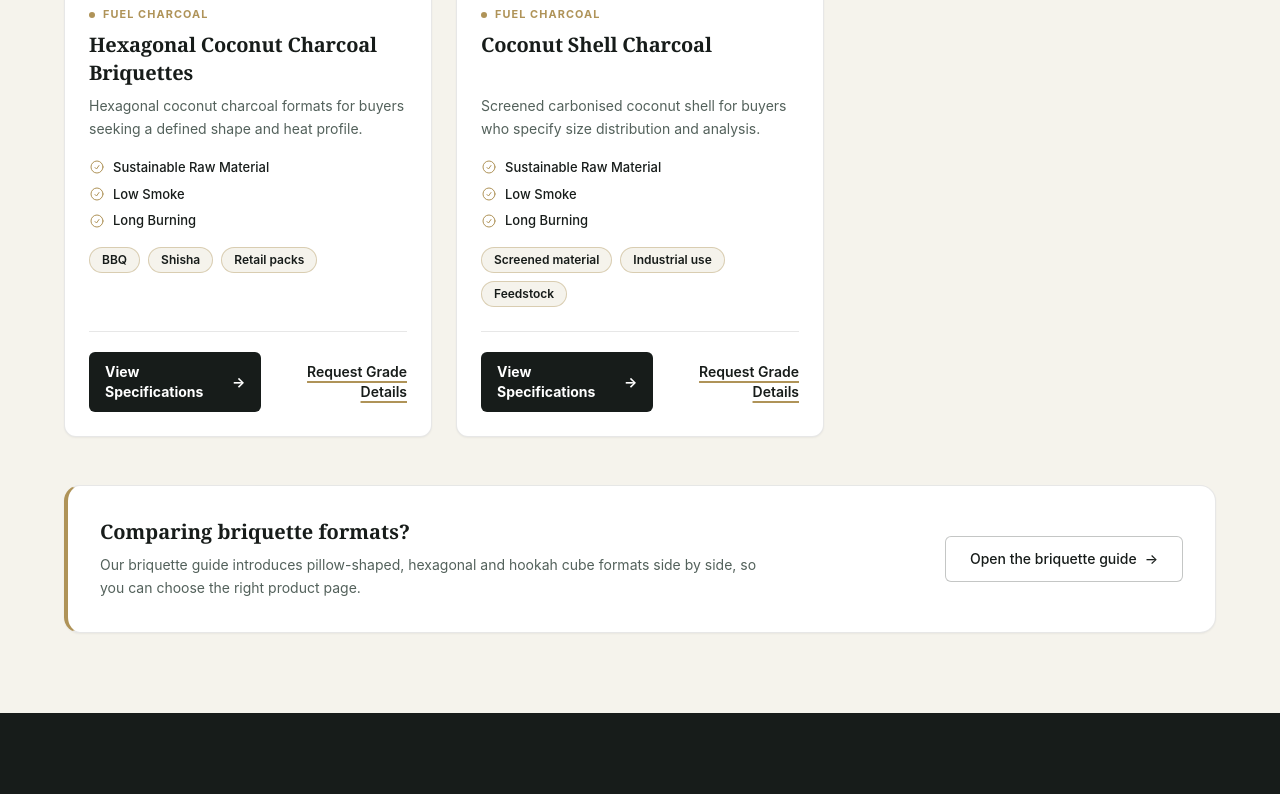
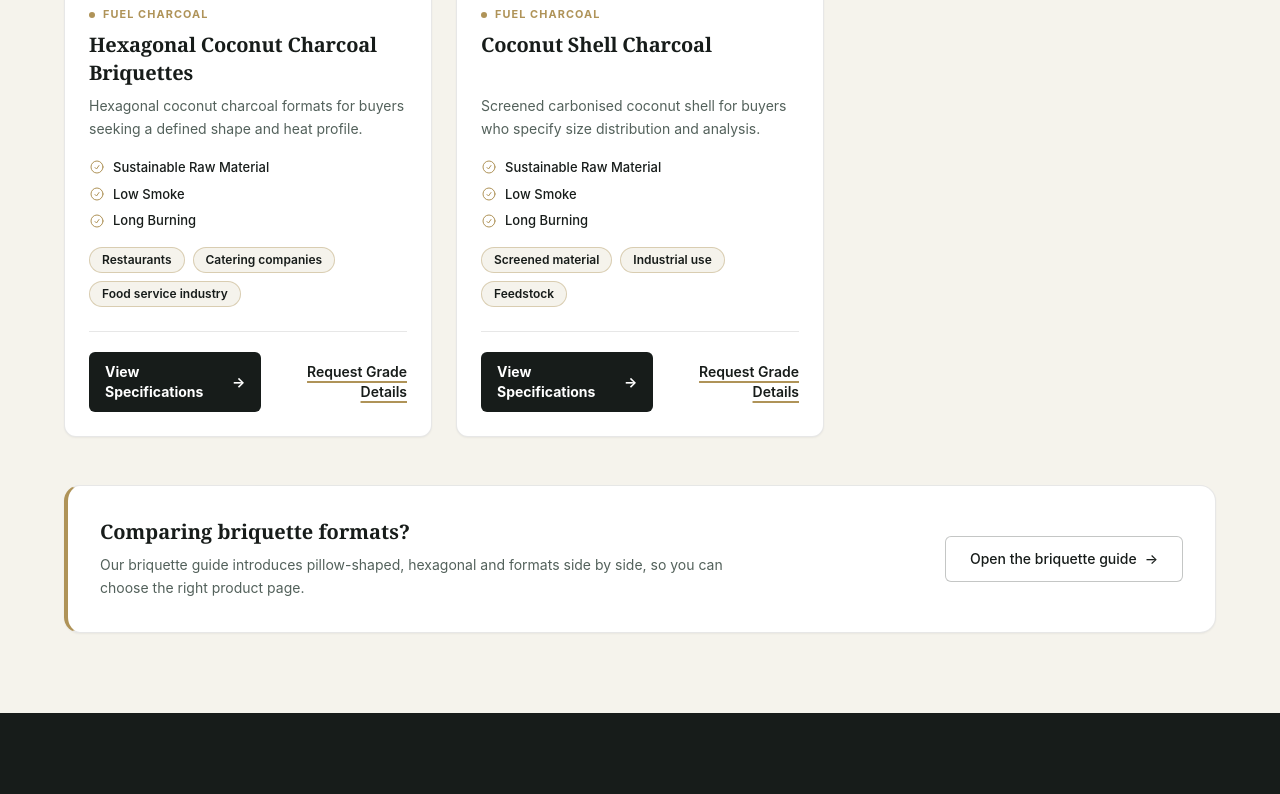
Before and after one commit to yashshingne33/shreeshyamexports, a React (Vite) app: page /products in a window 1280 px wide. Shown: the part 2179-2973 px from the top of the page. Built offline with nearby package versions, Linux system fonts and the light colour scheme.

Commit message:
Fixed briquette guide images

```diff
--- a/src/data/products.js
+++ b/src/data/products.js
@@ -1,8 +1,3 @@
-import lumpsImg from "../assets/charcoal-lumps.webp";
-
-/* Fuel-charcoal and activated-carbon parameter sets: what buyers can specify.
-   Numeric limits are published here only once a dated, owner-approved record exists
-   (set `approvedSpec` on a product: { grade, revised, tdsUrl?, rows:[{parameter,value,unit,method}] }). */
 const FUEL_PARAMS = [
   ["Composition", "Coconut shell proportion, binder identity and percentage"],
   ["Geometry", "Dimensions in mm, tolerance, piece mass and hole diameter where relevant"],
@@ -31,6 +26,12 @@ const common = (name) => [
   { q: "How are MOQ and lead time determined?", a: "They depend on product, grade, pack and any printed design, and are confirmed with the quotation." },
 ];
 
+// Shared by the formed fuels (cubes, pillow, hexagonal): keeps the composition answer factual.
+const COMPOSITION_FAQ = {
+  q: "What is the product made from?",
+  a: "The coconut shell proportion, binder identity and binder percentage are stated in the technical data sheet for the proposed grade. Ask for them before you order.",
+};
+
 export const PRODUCTS = [
   {
     slug: "coconut-shell-activated-carbon",
@@ -39,7 +40,10 @@ export const PRODUCTS = [
     shortName: "Activated Carbon",
     family: "carbon",
     shape: "carbon",
+    image: "https://media.istockphoto.com/id/1180352712/photo/coconut-charcoal-isolated-on-white-background.jpg?s=612x612&w=0&k=20&c=UGGQfQRzqgMAHMB6BW-a8WL_VAO9okAm2crOsZ1WXwI=",
     tag: "Industrial adsorbent",
+    appKeys: ["filtration"],
+    badge: "Coconut Shell Based", // change to "100% Natural" only if you can support the claim for this grade
     summary: "Coconut shell activated carbon for a specified treatment application. Share your form, particle size and duty for a grade recommendation.",
     intro: "Discuss coconut shell activated carbon for your specified treatment application. Share the required form, particle size, adsorption parameters and destination so our team can review an appropriate available grade. Technical data and product safety information are provided for the proposed grade; application suitability is confirmed during technical review.",
     applications: ["Water treatment", "Gas-phase purification", "Process liquids"],
@@ -55,12 +59,16 @@ export const PRODUCTS = [
     shortName: "Hookah Cubes",
     family: "fuel",
     shape: "cube",
+    image: "https://media.istockphoto.com/id/951444672/photo/texture-of-coal-for-hookah.jpg?s=612x612&w=0&k=20&c=yvxWHPvRG4zOjilTHhZsvREbi57bYolEKg8EvJhYZ3I=",
     tag: "Shisha",
+    appKeys: ["shisha"],
+    badge: "Coconut Shell Based", // the brochure does not cover cubes; switch to "100% Natural" once the binder is confirmed natural
     summary: "Coconut charcoal cubes for overseas shisha brands, distributors and wholesale buyers.",
     intro: "Coconut charcoal cube formats for overseas shisha brands, distributors and wholesale buyers. Specify your required dimensions, performance criteria and packaging. The offered grade, sample requirements and commercial terms are confirmed before order acceptance.",
     applications: ["Shisha brands", "Distributors", "Private label"],
     params: FUEL_PARAMS,
     paramsTitle: "Parameters you can specify",
+    extraFaqs: [COMPOSITION_FAQ],
   },
   {
     slug: "pillow-charcoal-briquettes",
@@ -69,13 +77,18 @@ export const PRODUCTS = [
     shortName: "Pillow Briquettes",
     family: "fuel",
     shape: "pillow",
+    image: "https://media.istockphoto.com/id/652635166/photo/close-up-of-the-coconut-shell-charcoal-briquette.jpg?s=612x612&w=0&k=20&c=FAPwAnZBJpIaHaGfvE9CclG_9iCtae7fphwwQPqURww=",
     tag: "BBQ and foodservice",
+    appKeys: ["bbq"],
+    badge: "100% Natural", // matches the brochure; confirm the binder is natural (for example starch)
     summary: "Pillow-shaped coconut charcoal briquettes for international BBQ and foodservice supply.",
     intro: "Pillow-shaped coconut charcoal briquettes for international BBQ and foodservice supply. Tell us the required piece size, fuel performance and pack format. We will review the product specification and packing requirements for your destination and sales channel.",
-    applications: ["BBQ wholesale", "Foodservice", "Retail BBQ"],
+    // From the brochure (Pillow page)
+    applications: ["Restaurants", "Outdoor grilling", "Hotels and resorts", "Catering services", "Home barbecue"],
     params: [["Shape", "Pillow-shaped; length × width × thickness in mm"], ...FUEL_PARAMS.slice(1)],
     paramsTitle: "Parameters you can specify",
     note: "Pillow describes the shape. It is not a standard size or quality grade.",
+    extraFaqs: [COMPOSITION_FAQ],
   },
   {
     slug: "hexagonal-charcoal-briquettes",
@@ -84,12 +97,17 @@ export const PRODUCTS = [
     shortName: "Hexagonal Briquettes",
     family: "fuel",
     shape: "hex",
+    image: "https://media.istockphoto.com/id/1250313037/photo/hardwood-charcoal-isolated-on-white.jpg?s=612x612&w=0&k=20&c=DTWNAyTIoNuU174dU1dhZBCcR_mSC28Z5BOEfLGDoYo=",
     tag: "BBQ and shisha",
+    appKeys: ["bbq", "shisha"],
+    badge: "100% Natural", // matches the brochure; confirm the binder is natural (for example starch)
     summary: "Hexagonal coconut charcoal formats for buyers seeking a defined shape and heat profile.",
     intro: "Hexagonal coconut charcoal formats for buyers seeking a defined shape and heat profile. Share the intended application, dimensions and whether a hollow or solid format is required. The quotation identifies the actual formulation, dimensions and available packing for the selected variant.",
-    applications: ["BBQ", "Shisha", "Retail packs"],
+    // From the brochure (Hexagonal page), plus Shisha which this product is already filtered under
+    applications: ["Restaurants", "Catering companies", "Food service industry", "Professional grilling", "Shisha"],
     params: [["Geometry", "Hexagonal; solid or hollow, length and centre-hole diameter"], ...FUEL_PARAMS.filter((p) => p[0] !== "Geometry")],
     paramsTitle: "Parameters you can specify",
+    extraFaqs: [COMPOSITION_FAQ],
   },
   {
     slug: "coconut-shell-charcoal",
@@ -98,9 +116,10 @@ export const PRODUCTS = [
     shortName: "Shell Charcoal",
     family: "fuel",
     shape: "shell",
-    image: lumpsImg,
-    imageAlt: "Illustrative coconut shell charcoal pieces beside a halved coconut",
+    image: "https://media.istockphoto.com/id/1397454073/photo/coconut-shell-charcoal-background.jpg?s=612x612&w=0&k=20&c=oIbYXHV_VFGBzVNMh7tfZBVPvGnSPDbTq2J7epHpc9Y=",
     tag: "Screened material",
+    appKeys: ["industrial"],
+    badge: "100% Natural", // carbonised shell only, no binder
     summary: "Screened carbonised coconut shell for buyers who specify size distribution and analysis.",
     intro: "Coconut shell charcoal for buyers requiring screened carbonised material. Specify the intended use, size distribution, maximum fines and analysis requirements. Material offered as charcoal feedstock must not be treated as finished activated carbon.",
     applications: ["Screened material", "Industrial use", "Feedstock"],
@@ -113,6 +132,7 @@ export const PRODUCTS = [
 export const BRIQUETTE_HUB = {
   slug: "coconut-charcoal-briquettes",
   name: "Coconut Charcoal Briquettes",
+  image: "https://media.istockphoto.com/id/1195570022/photo/coconut-charcoal-isolated-on-white-background.jpg?s=612x612&w=0&k=20&c=iuqHrDuv4fwASc_g0NpiCmAMQ73Kd-2me7sulX1rYuI=",
   intro: "Coconut charcoal briquettes are formed fuel. The shape, dimensions and composition decide the product, so we treat each format separately. Choose the format that matches your market.",
   children: ["hookah-charcoal-cubes", "pillow-charcoal-briquettes", "hexagonal-charcoal-briquettes"],
 };
--- a/src/pages/Products.jsx
+++ b/src/pages/Products.jsx
@@ -375,7 +375,7 @@ export default function Products() {
             <div className="max-w-2xl">
               <p className="font-serif text-xl font-bold text-charcoal">Comparing briquette formats?</p>
               <p className="mt-2 text-sm leading-relaxed text-slate">
-                Our briquette guide introduces pillow-shaped, hexagonal and hookah cube formats side by side, so you can choose the right product page.
+                Our briquette guide introduces pillow-shaped, hexagonal and  formats side by side, so you can choose the right product page.
               </p>
             </div>
             <Link to="/products/coconut-charcoal-briquettes/" className={`${BTN_GHOST_LIGHT} w-full shrink-0 sm:w-auto`}>
```
